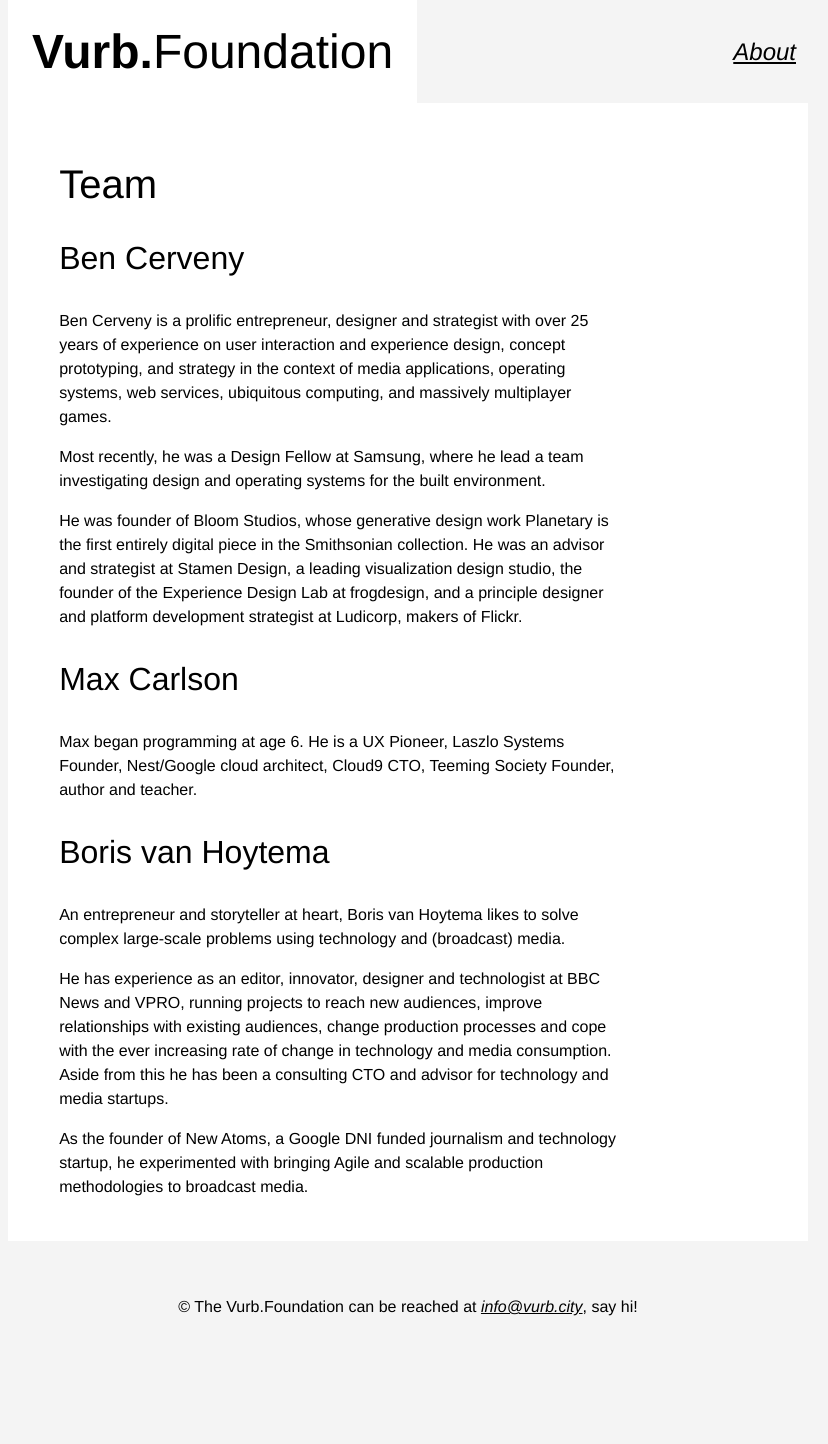
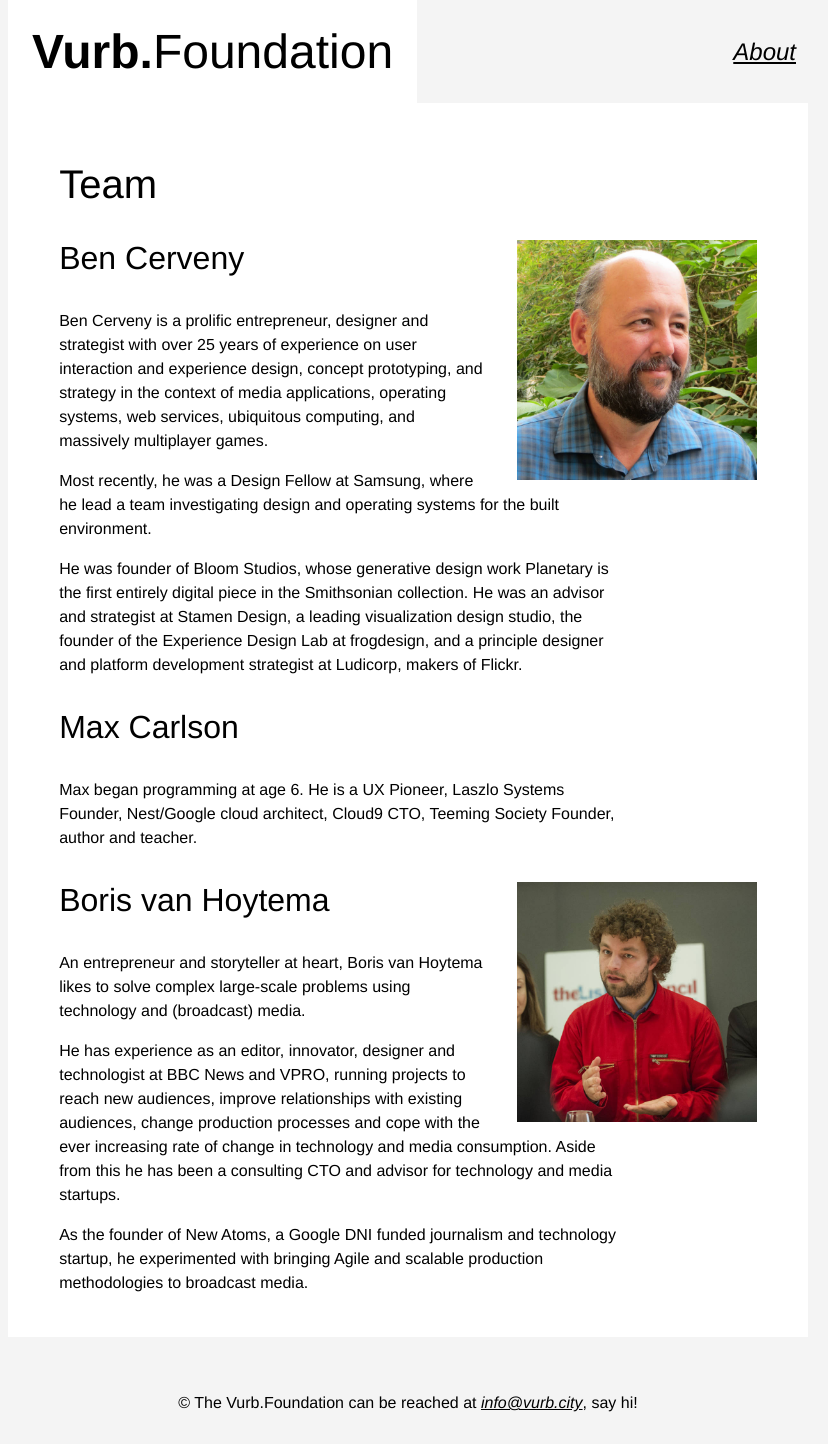
Before and after one commit to publiccodenet/publiccode.net, a Jekyll site: the page built from about.html, in a window 1280 px wide. Shown: the whole page, without its empty margins (232-1060 px from the left). Built offline with Jekyll 4.4.1, drawn with Linux system fonts in a browser that asks for light colours; some web fonts are replaced; before the commit the page ends 1348 px from its top, so only the background shows below that.

Commit message:
Added photographs of Boris and Ben

```diff
--- a/about.html
+++ b/about.html
@@ -3,9 +3,22 @@ title: About
 layout: default
 ---
 
+<style media="screen">
+  @media (min-width: 900px) {
+    #team img {
+      max-width: 15em;
+      float: right;
+      padding-left: 2em;
+    }
+  }
+</style>
+
 <main>
-  <article>
+  <article id="team">
     <h2>Team</h2>
+
+    <section>
+      <img src="/images/ben-small.jpg" alt="Ben">
 
       <h3>Ben Cerveny</h3>
 
@@ -14,10 +27,16 @@ layout: default
       <p>Most recently, he was a Design Fellow at Samsung, where he lead a team investigating design and operating systems for the built environment. </p>
 
       <p>He was founder of Bloom Studios, whose generative design work Planetary is the first entirely digital piece in the Smithsonian collection. He was an advisor and strategist at Stamen Design, a leading visualization design studio, the founder of the Experience Design Lab at frogdesign, and a principle designer and platform development strategist at Ludicorp, makers of Flickr.</p>
+    </section>
 
+    <section>
       <h3>Max Carlson</h3>
 
       <p>Max began programming at age 6. He is a UX Pioneer, Laszlo Systems Founder, Nest/Google cloud architect, Cloud9 CTO, Teeming Society Founder, author and teacher.</p>
+    </section>
+
+    <section>
+      <img src="/images/boris-small.jpg" alt="Boris">
 
       <h3>Boris van Hoytema</h3>
 
@@ -26,5 +45,6 @@ layout: default
       <p>He has experience as an editor, innovator, designer and technologist at BBC News and VPRO, running projects to reach new audiences, improve relationships with existing audiences, change production processes and cope with the ever increasing rate of change in technology and media consumption. Aside from this he has been a consulting CTO and advisor for technology and media startups.</p>
 
       <p>As the founder of New Atoms, a Google DNI funded journalism and technology startup, he experimented with bringing Agile and scalable production methodologies to broadcast media.</p>
+    </section>
   </article>
 </main>
--- a/style.css
+++ b/style.css
@@ -25,6 +25,10 @@ a[href*="//"]a::before {
 }
 a:hover {
   color: #F25757;
+}
+
+img {
+  max-width: 100%;
 }
 
 body > * {
```
Also changed, not shown: images/ben-small.jpg (added), images/boris-small.jpg (added). Lines whose indentation alone changed are shown as unchanged.
